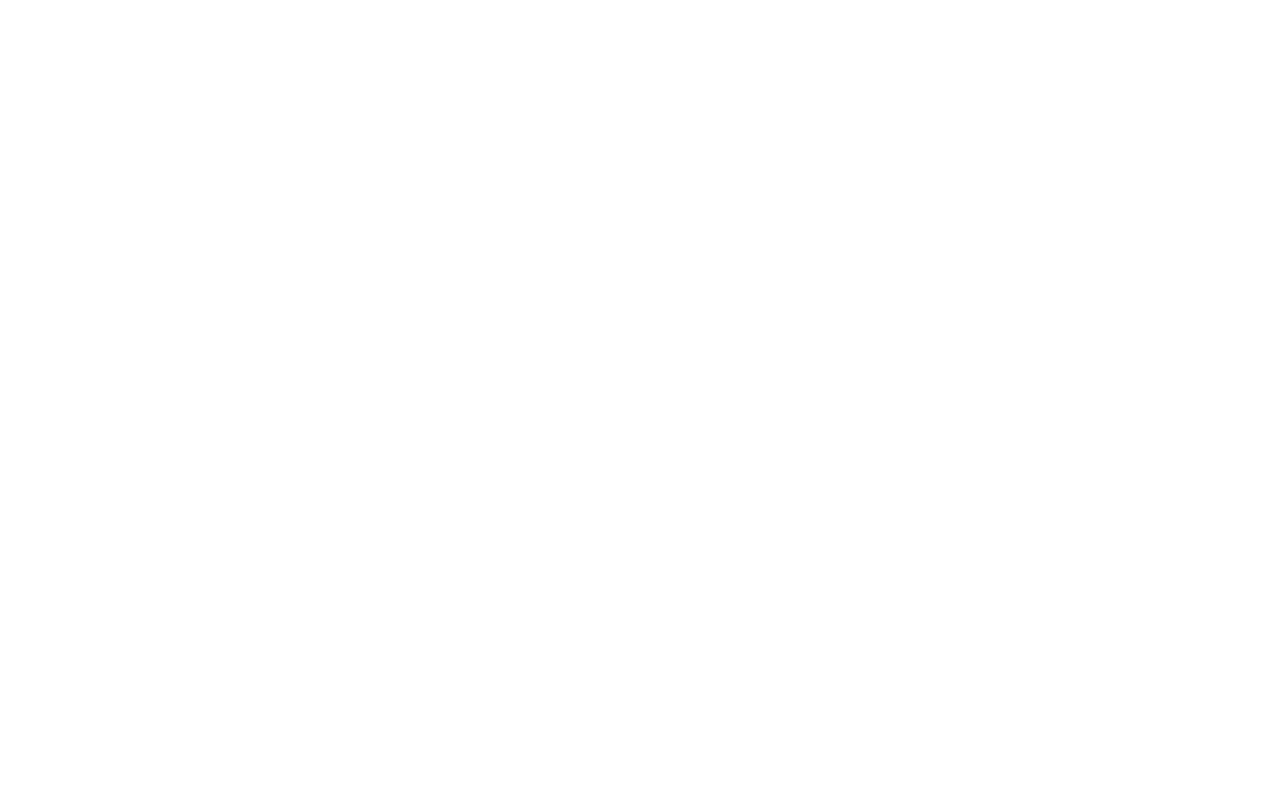
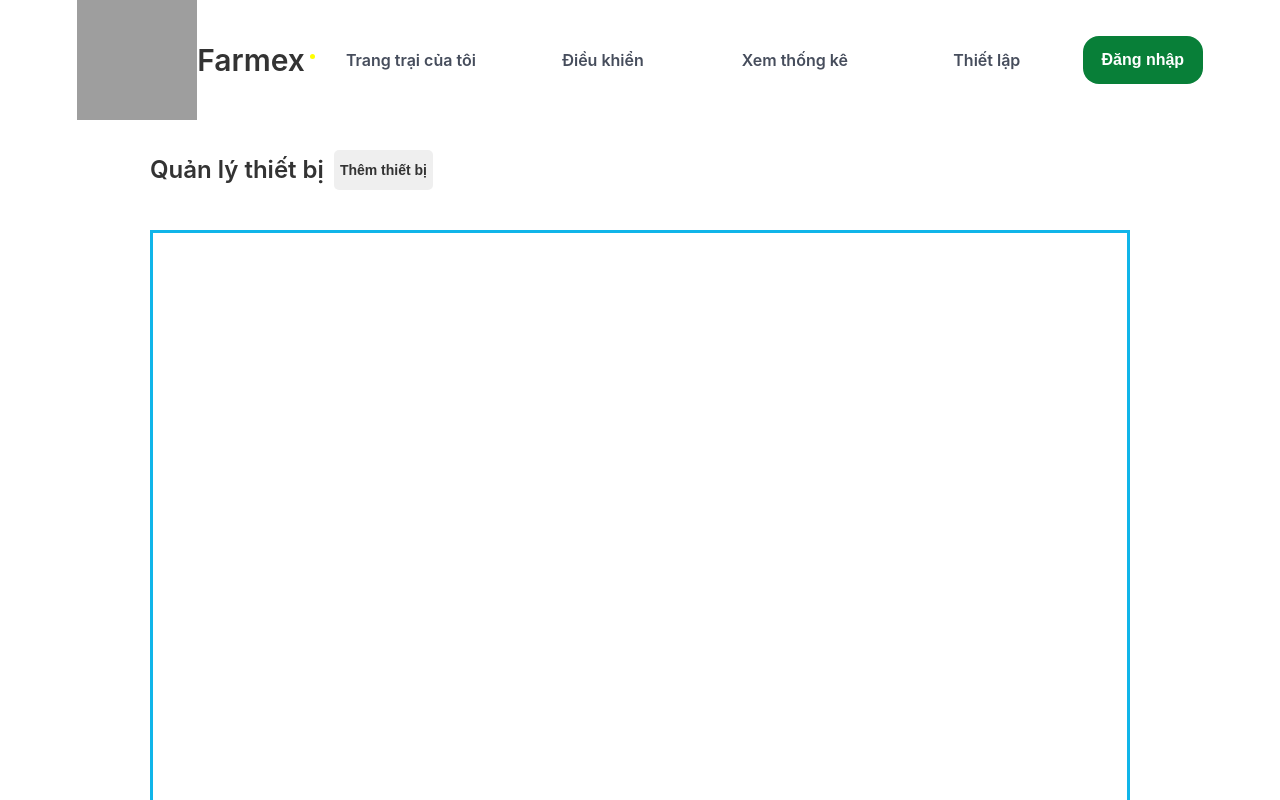
Before and after one commit to giahuy1092002/do-an, a React (Create React App) app: page /establish in a window 1280 px wide. Before the commit this address had no page. Shown: the top 800 px of the page. Built offline with nearby package versions, Linux system fonts and the light colour scheme; grey boxes are pictures that could not be loaded.

Commit message:
Add call api login, register

```diff
--- a/package.json
+++ b/package.json
@@ -7,6 +7,7 @@
     "@testing-library/react": "^13.4.0",
     "@testing-library/user-event": "^13.5.0",
     "antd": "^5.3.2",
+    "axios": "^1.3.4",
     "react": "^18.2.0",
     "react-dom": "^18.2.0",
     "react-router-dom": "^6.9.0",
--- a/src/App.js
+++ b/src/App.js
@@ -3,20 +3,28 @@
 import MissPassWord from './modules/Auth/MissPassWord';
 import Login from './modules/Auth/Login';
 import Register from './modules/Auth/Register';
-import { Route,Routes } from 'react-router-dom';
+import { Route, Routes } from 'react-router-dom';
 import SpashPortal from './modules/Spash/SpashPortal';
+import Establish from './modules/Establish/Establish';
+import AddEquip from './modules/Establish/AddEquip';
 
 function App() {
   return (
     <Routes>
       <Route key='/' path='/' element={<SpashPortal />}>
-          <Route path="/" element={<>
-          <FarmexBody/>
-          <FarmexFooter/>
-          </>}></Route>
-          <Route path='/login' element={<Login/>}></Route>
-          <Route path='/register' element={<Register/>}></Route>
-          <Route path='/misspassword' element={<MissPassWord/>}></Route>
+        <Route path="/" element={
+          <>
+            <FarmexBody />
+            <FarmexFooter />
+          </>
+        }
+        >
+        </Route>
+        <Route path='/login' element={<Login />}></Route>
+        <Route path='/register' element={<Register />}></Route>
+        <Route path='/misspassword' element={<MissPassWord />}></Route>
+        <Route path='/establish' element={<Establish />}></Route>
+        <Route path='/establish/add' element={<AddEquip/>}></Route>
       </Route>
     </Routes>
   );
--- a/src/constants/text.js
+++ b/src/constants/text.js
@@ -1,5 +1,5 @@
 const string = {
-    HOME: 'Trang chủ',
+    HOME: 'Trang trại của tôi',
     CONTROL: 'Điều khiển',
     VIEW_STATISTICS: 'Xem thống kê',
     ESTABLISH: 'Thiết lập'
--- a/src/cores/FarmexMenu.jsx
+++ b/src/cores/FarmexMenu.jsx
@@ -20,9 +20,11 @@
                             height={120}
                             onClick={() => navigate(PATH.HOME)}
                         />
-                        <LogoText>
+                        <LogoText
+                        onClick={() => navigate(PATH.HOME)}
+                        >
                             Farmex
-                            <DotLogo/>
+                            <DotLogo />
                         </LogoText>
                     </LargeMenu>
                 </CenterContainer>
@@ -38,9 +40,29 @@
                     ))}
 
                 </MenuContainer>
-                <Button
-                    onClick={() => navigate(PATH.LOGIN)}
-                >Đăng nhập</Button>
+                {localStorage.getItem('token') ? <div
+                style={{
+                    display:'flex',
+                    justifyContent:'center',
+                    alignItems:'center',
+                    paddingTop:'15px'
+                    }}>
+                        <img
+                        src="https://icons.veryicon.com/png/o/education-technology/test-website-linear-icon/user-147.png"
+                        alt=""
+                        width={'30px'}
+                        height={'30px'}
+                        // style={{paddingTop:'15px'}}
+                        />
+                        <p style={{marginLeft:'10px'}}>Hello, user</p>
+                </div>
+                    :
+                    <Button
+                        onClick={() => navigate(PATH.LOGIN)}
+                    >Đăng nhập
+                    </Button>
+                }
+
             </MenuBar>
         </TopContainer>
     )
@@ -115,6 +137,7 @@
     font-size:30px;
     color:#333;
     font-weight:600;
+    cursor: pointer;
 `;
 const MenuContainer = styled.div`
     display: flex;
--- a/src/modules/Auth/Login.jsx
+++ b/src/modules/Auth/Login.jsx
@@ -1,40 +1,68 @@
+import React from "react";
 import styled from "styled-components";
-import { Link } from "react-router-dom";
+import { Link, useNavigate } from "react-router-dom";
 import { Input } from "antd";
 import { useState } from "react";
+import axios from "axios";
 
 function Login() {
-    const [username,setUserName]=useState('');
-    const [password,setPassWord]=useState('');
+    const navigate = useNavigate();
+    const [phone, setPhone] = useState('');
+    const [password, setPassWord] = useState('');
+    const login = async () => {
+
+        try {
+            // make axios post request
+            const res = await axios({
+                method: "post",
+                url: 'http://localhost:3100/user/login',
+                data: {
+                    phone: phone,
+                    password: password,
+                },
+                headers: { "Content-Type": "application/x-www-form-urlencoded" },
+            })
+            .then((res)=>{
+                console.log(res.data);
+                alert('Đăng nhập thành công');
+                localStorage.setItem('token',res.data.token);
+                navigate('/');
+            })
+        } catch (error) {
+            console.log(error.response);
+        }
+    }
+    const handleSubmit = (e) => {
+        e.preventDefault();
+    }
     return (
         <div>
             <TitleContainer>
                 <CenterText>Đăng nhập</CenterText>
-                <CenterText>Nguyễn Lương Gia Huy</CenterText>
             </TitleContainer>
             <FormContainer>
-                <CustomForm>
+                <CustomForm onSubmit={handleSubmit}>
                     <FormItem>
-                        <span> <Text>*</Text>Tên đăng nhập</span>
+                        <span> <Text>*</Text>Số điện thoại</span>
                         <FormInput
-                        placeholder="Nhập tên đăng nhập"
-                        type="text"
-                        onChange={(e)=>{setUserName(e.target.value)}}
+                            placeholder="Nhập số điện thoại"
+                            type="text"
+                            onChange={(e) => { setPhone(e.target.value) }}
                         />
                     </FormItem>
                     <FormItem>
                         <span><Text>*</Text>Mật khẩu</span>
                         <FormInputPassWord
-                        placeholder="Hãy nhập mật khẩu"
-                        type="password"
-                        value={password}
-                        onChange={(e)=>{setPassWord(e.target.value)}}
+                            placeholder="Hãy nhập mật khẩu"
+                            type="password"
+                            value={password}
+                            onChange={(e) => { setPassWord(e.target.value) }}
                         />
                     </FormItem>
 
-                    <span>Quên mật khẩu? <FormNote to='/misspassword'>Cài đặt lại mật khẩu</FormNote></span>
-                    <FormItem style={{marginTop:'20px'}}>
-                        <FormButton>Đăng nhập</FormButton>
+                    <span>Quên mật khẩu?<FormNote to='/misspassword'>Cài đặt lại mật khẩu</FormNote></span>
+                    <FormItem style={{ marginTop: '20px' }}>
+                        <FormButton type="submit" onClick={login}>Đăng nhập</FormButton>
                     </FormItem>
                     <span>Chưa có tài khoản? <FormNote to='/register'>Đăng ký</FormNote></span>
                 </CustomForm>
@@ -110,6 +138,7 @@
 const FormNote = styled(Link)`
     color:#087F38;
     text-decoration:none;
+    margin-left:5px;
 `;
 const Text = styled.span`
     color: red;
--- /dev/null
+++ b/src/modules/Establish/AddEquip.jsx
@@ -0,0 +1,42 @@
+import React from 'react';
+import styled from 'styled-components';
+
+function AddEquip() {
+  return (
+    <Container>
+        <TitleContainer>
+            <CenterText>
+                Thêm thiết bị
+            </CenterText>
+        </TitleContainer>
+    </Container>
+  )
+}
+
+export default AddEquip;
+const TitleContainer = styled.div`
+    margin-bottom: 40px;
+    padding-top:20px;
+    @media only screen and (max-width: 768px) {
+        padding-top: 40px;
+}
+`;
+const CenterText = styled.div`
+    text-align: center;
+    font-weight: 600;
+    font-size: 32px;
+    line-height: 40px;
+    color: #333;
+    @media only screen and (max-width: 768px) {
+      font-size: 24px;
+    }
+`;
+const Container = styled.div`
+    margin-top: 150px;
+    margin-left: auto;
+    margin-right: auto;
+    width: 500px;
+    height: 500px;
+    border: 2px solid #14D756;
+    border-radius: 15px;
+`;
--- /dev/null
+++ b/src/modules/Establish/Establish.jsx
@@ -0,0 +1,59 @@
+import React from 'react';
+import { Link } from 'react-router-dom';
+import styled from 'styled-components';
+
+function Establish() {
+    return (
+        <div>
+            <TitleContainer>
+                <TitleText>Quản lý thiết bị</TitleText>
+                <Link to='add'>
+                    <AddButton>Thêm thiết bị</AddButton>
+                </Link>
+            </TitleContainer>
+            <ListEquip>
+
+            </ListEquip>
+        </div>
+    )
+}
+
+export default Establish;
+
+const TitleContainer = styled.div`
+    margin-left: 150px;
+    margin-top: 50px;
+    padding-top: 100px;
+    margin-bottom: 40px;
+    align-items: center;
+    display: flex;
+    @media only screen and (max-width: 768px) {
+        padding-top: 40px;
+    }
+`;
+const TitleText = styled.div`
+    text-align: left;
+    font-weight: 600;
+    font-size: 24px;
+    line-height: 40px;
+    color: #333;
+    @media only screen and (max-width: 768px) {
+      font-size: 24px;
+    }
+`;
+const AddButton = styled.button`
+    color: #333;
+    cursor: pointer;
+    border-radius: 5px;
+    border: none;
+    margin-left: 10px;
+    font-size:14px;
+    font-weight: 600;
+    height: 40px;
+`;
+const ListEquip = styled.div`
+    border: 3px solid #10B5E9;
+    height: 800px;
+    margin-right:150px;
+    margin-left: 150px;
+`;
--- a/src/modules/Spash/SpashPortal.jsx
+++ b/src/modules/Spash/SpashPortal.jsx
@@ -1,11 +1,11 @@
 import { Outlet } from "react-router-dom";
 import FarmexMenu from "../../cores/FarmexMenu";
 
-function SpashPortal(){
+function SpashPortal() {
     return (
         <>
-        <FarmexMenu/>
-        <Outlet/>
+            <FarmexMenu />
+            <Outlet />
         </>
     )
 }
```
Also changed, not shown: src/modules/Auth/Register.jsx (+61 -6 lines), 1 other file (tests, documents, lock files or other folders).
